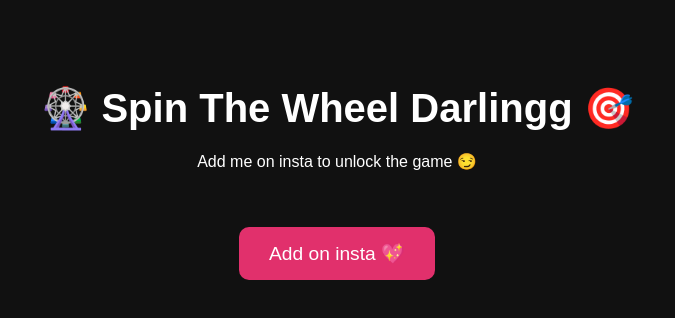
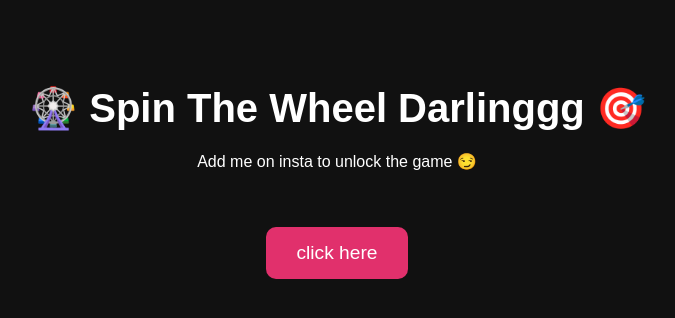
Before and after one commit to SpinThePartyWheel/SpinTheWheel, a plain HTML site: page index.html in a window 1280 px wide. Shown: the whole page, without its empty margins (303-978 px from the left). Drawn offline with Linux system fonts and the light colour scheme.

Commit message:
Update index.html

```diff
--- a/index.html
+++ b/index.html
@@ -39,9 +39,9 @@
     </style>
 </head>
 <body>
-    <h1>🎡 Spin The Wheel Darlingg 🎯</h1>
+    <h1>🎡 Spin The Wheel Darlinggg 🎯</h1>
     <p>Add me on insta to unlock the game 😏</p>
-    <button class="button" onclick="unlockWheel()">Add on insta 💖</button>
+    <button class="button" onclick="unlockWheel()">click here</button>
 
     <iframe id="wheel" src="https://wheelofnames.com/zch-k7t" width="500" height="500"></iframe>
 
```
